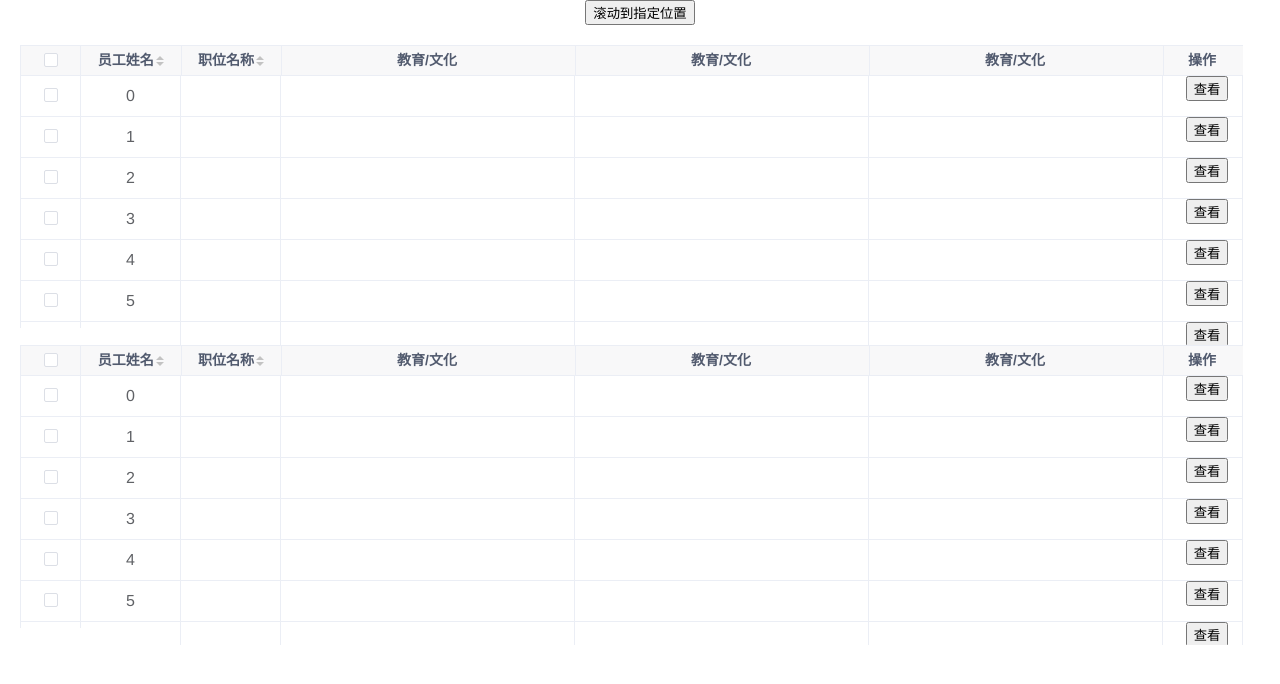
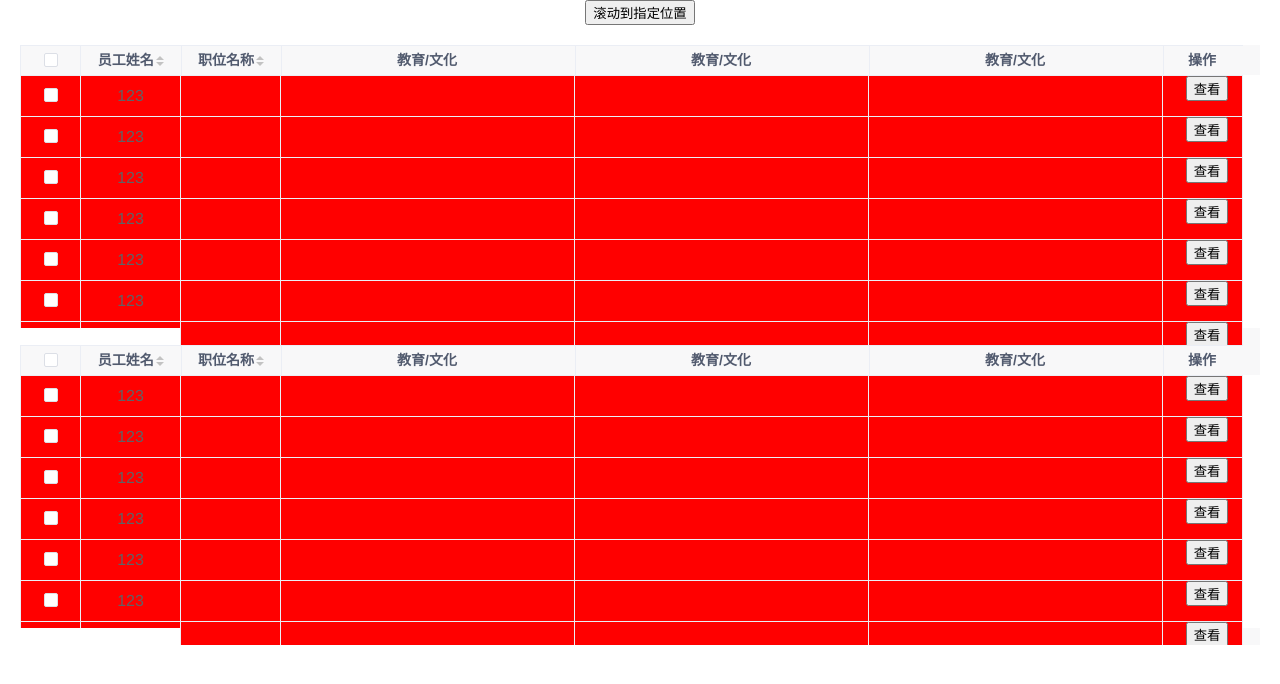
Before and after one commit to KINGXINL/vue-table, a Vue app: page / in a window 1280 px wide. Shown: the top 684 px of the page. Built offline with nearby package versions, Linux system fonts and the light colour scheme.

Commit message:
表格更新

```diff
--- a/package.json
+++ b/package.json
@@ -1,6 +1,6 @@
 {
   "name": "k-vue-table",
-  "version": "1.5.7",
+  "version": "1.5.19",
   "description": "A Vue.js project",
   "author": "kingxinl<kingxinl@163.com>",
   "license": "MIT",
--- a/src/App.vue
+++ b/src/App.vue
@@ -40,21 +40,21 @@ import fields from "./fieldList.js";
 export default {
   provide() {
     return {
-      vue: this
+      vue: this,
     };
   },
   components: {
-    ktable
+    ktable,
   },
   data() {
     return {
       data: Array.from(Array(111), (i, k) => {
-        return { id: k, name: k + 1 };
+        return { id: k, name: k + 1, backgound: "red" };
       }),
       fields: fields.call(this),
       select: {},
       selects: {},
-      xxx: true
+      xxx: true,
     };
   },
   created() {},
@@ -70,7 +70,7 @@ export default {
       console.log(a);
     },
     sort() {
-      this.data = this.data.sort(function(a, b) {
+      this.data = this.data.sort(function (a, b) {
         return b.id - a.id;
       });
     },
@@ -80,8 +80,8 @@ export default {
     },
     toModifyPage(v) {
       console.log(v);
-    }
-  }
+    },
+  },
 };
 </script>
 
--- a/src/fieldList.js
+++ b/src/fieldList.js
@@ -11,6 +11,10 @@ export default function () {
     width: 100,
     fixed: "left",
     sort: true,
+    value: (v) => {
+      console.log(v)
+      return 123;
+    }
   }, {
     key: "position_name",
     title: "职位名称",
--- a/src/kingxinl-vue-table/components/bodyItem.vue
+++ b/src/kingxinl-vue-table/components/bodyItem.vue
@@ -5,6 +5,7 @@
         <template v-if="field.key == 'selection'">
           <checkBox :checked.sync="checkStatus" @checkChange="checkOne"></checkBox>
         </template>
+        <template v-else-if="field.value">{{field.value(value, index)}}</template>
         <template v-else-if="field.render">
           <component
             :render="field.render"
--- a/src/kingxinl-vue-table/index.vue
+++ b/src/kingxinl-vue-table/index.vue
@@ -110,7 +110,7 @@
           </div>
         </div>
       </div>
-      <div class="k-main">
+      <div class="k-main" tabindex="-1" @keydown="upAndDown">
         <div
           ref="mainMain"
           class="k-main-main"
@@ -181,7 +181,7 @@
                     @click="clickDetail(showItem, showIndex + Math.ceil(count))"
                     @mouseleave="tdMouseleave"
                     :class="[CurrentRow == showIndex || ClickRow == showIndex + Math.ceil(count)?'CurrentRow ':'']"
-                    :style="{height: TdHeight + 'px'}"
+                    :style="{height: TdHeight + 'px', background: showItem.backgound?showItem.backgound:'', color: showItem.color?showItem.color:''}"
                     class="main-td"
                     v-if="item.fixed != 'left' && item.fixed != 'right'"
                     :key="index"
@@ -262,7 +262,7 @@
                     @click="clickDetail(showItem, showIndex + Math.ceil(count))"
                     @mouseleave="tdMouseleave"
                     :class="[CurrentRow == showIndex || ClickRow == showIndex + Math.ceil(count)?'CurrentRow ':'']"
-                    :style="{height: TdHeight + 'px'}"
+                    :style="{height: TdHeight + 'px', background: showItem.backgound?showItem.backgound:'', color: showItem.color?showItem.color:''}"
                     class="main-td"
                     v-if="item.fixed == 'left'"
                     :key="index"
@@ -400,7 +400,7 @@
                     @click="clickDetail(showItem, showIndex + Math.ceil(count))"
                     @mouseleave="tdMouseleave"
                     :class="[CurrentRow == showIndex || ClickRow == showIndex + Math.ceil(count)?'CurrentRow ':'']"
-                    :style="{height: TdHeight + 'px'}"
+                    :style="{height: TdHeight + 'px', background: showItem.backgound?showItem.backgound:'', color: showItem.color?showItem.color:''}"
                     class="main-td"
                     v-if="item.fixed == 'right'"
                     :key="index"
@@ -437,12 +437,12 @@ export default {
   name: "KingxinlVueTable",
   provide() {
     return {
-      vue: this
+      vue: this,
     };
   },
   components: {
     headItem,
-    bodyItem
+    bodyItem,
   },
   data() {
     return {
@@ -459,56 +459,56 @@ export default {
       count: 0,
       sortKey: null,
       isSort: 0,
-      boxShadow: 1
+      boxShadow: 1,
     };
   },
   props: {
     TdHeight: {
       // 行高
       value: String,
-      default: 30
+      default: 30,
     },
     selectList: {
       // 选中数据
       value: Object,
       default: () => {
         return {};
-      }
+      },
     },
     field: {
       // 表头字段
       value: Array,
-      default: () => []
+      default: () => [],
     },
     isColDrag: {
       // 是否可拖动
       value: Boolean,
-      default: true
+      default: true,
     },
     data: {
       // 原始数据
       value: Array,
-      default: () => []
+      default: () => [],
     },
     row_key: {
       // 选中时记录的数据 数组形式 可记录多个字段
       value: Array,
-      default: () => []
+      default: () => [],
     },
     row_join: {
       // 选中的对象的键组合字段
       value: String,
-      default: "-"
+      default: "-",
     },
     reserveSelection: {
       // 数据变更时是否保留上次选中数据 row_key有设置时才生效
       value: Boolean,
-      default: false
+      default: false,
     },
     clickShow: {
       //是否显示背景色
-      default: true
-    }
+      default: true,
+    },
   },
   computed: {
     fields: {
@@ -517,7 +517,7 @@ export default {
       },
       set() {
         return;
-      }
+      },
     },
     selectData: {
       get() {
@@ -525,8 +525,8 @@ export default {
       },
       set(v) {
         this.$emit("update:selectList", v);
-      }
-    }
+      },
+    },
   },
   watch: {
     selectData() {
@@ -556,9 +556,12 @@ export default {
           this.selectData = {};
         }
       } else {
-        if (dataInstanceChanged) {
+        if (dataInstanceChanged == true) {
           this.selectData = {};
         }
+      }
+      if (dataInstanceChanged == true) {
+        this.ClickRow = -1;
       }
       let height = this.data.length;
       this.$refs.mainHiddenTable.style.height =
@@ -579,7 +582,7 @@ export default {
     },
     field() {
       this.calculatedFieldWidth();
-    }
+    },
   },
   created() {},
   mounted() {
@@ -591,7 +594,7 @@ export default {
       this.heightScroll = true;
     }
     this.fields = [...this.fields];
-    this.$on("checkAll", v => {
+    this.$on("checkAll", (v) => {
       if (v) {
         for (let x in this.data) {
           if (this.row_key.length > 0) {
@@ -609,20 +612,22 @@ export default {
       }
       this.$emit("checkBoxAll", Object.values(this.selectData));
     });
-    this.$on("checkOne", value => {
+    this.$on("checkOne", (value) => {
       if (this.row_key.length > 0) {
         let Key = [];
         for (let rowKey of this.row_key) {
           Key.push(value.value[rowKey]);
         }
         if (value.status == false) {
-          delete this.selectData[Key.join(this.row_join)];
+          // delete this.selectData[Key.join(this.row_join)];
+          this.$delete(this.selectData, Key.join(this.row_join));
         } else {
           this.$set(this.selectData, Key.join(this.row_join), value.value);
         }
       } else {
         if (value.status == false) {
-          delete this.selectData[value.index];
+          // delete this.selectData[value.index];
+          this.$delete(this.selectData, value.index);
         } else {
           this.$set(this.selectData, value.index, value.value);
         }
@@ -630,7 +635,7 @@ export default {
       this.verificationIsAllCheck();
       this.$emit("checkBoxOne", Object.values(this.selectData), value.value);
     });
-    this.$on("itemSort", e => {
+    this.$on("itemSort", (e) => {
       this.sortKey = e.key;
       this.$emit("sort", e);
     });
@@ -647,6 +652,22 @@ export default {
     });
   },
   methods: {
+    upAndDown(e) {
+      if (this.clickShow) {
+        let count = this.ClickRow;
+        if (e.key == "ArrowUp") {
+          count--;
+        } else if (e.key == "ArrowDown") {
+          count++;
+        } else {
+          return false;
+        }
+        if (count >= 0 && count < this.data.length) {
+          this.scrollTo(count);
+          this.ClickRow = count;
+        }
+      }
+    },
     removeSort() {
       this.sortKey = null;
       this.isSort = 0;
@@ -668,6 +689,7 @@ export default {
       } else if (count <= 0) {
         this.$refs.mainHidden.scrollTop = 0;
       }
+      this.$emit("clickDetail", this.data[number], number);
     },
     verificationIsAllCheck() {
       // 判断是否全选
@@ -756,8 +778,6 @@ export default {
         if (this.ClickRow != index) {
           this.ClickRow = index;
           this.$emit("clickDetail", detail, index);
-        } else {
-          this.ClickRow = null;
         }
       }
     },
@@ -792,7 +812,7 @@ export default {
       if (this.$refs["KingXinL-TableBody"].clientWidth < this.TableWidth) {
         for (let item in this.fields) {
           if (typeof this.fields[item].width == "undefined") {
-            this.fields[item].width = 60;
+            this.fields[item].width = 40;
           }
         }
         this.scrollTh = true;
@@ -819,10 +839,10 @@ export default {
             if (typeof this.fields[item].width == "undefined") {
               let width = 0;
               if (for_count != count) {
-                width = parseInt(defaults / count > 60 ? defaults / count : 60);
+                width = parseInt(defaults / count > 40 ? defaults / count : 40);
               } else {
                 width =
-                  parseInt(defaults / count > 60 ? defaults / count : 60) + lx;
+                  parseInt(defaults / count > 40 ? defaults / count : 40) + lx;
               }
               this.fields[item].width = width;
               ++for_count;
@@ -917,8 +937,8 @@ export default {
       }
       let dragWidth =
         parseInt(this.$refs[drags + this.dragKey][0].width) + isWidth;
-      if (dragWidth < 60) {
-        dragWidth = 60;
+      if (dragWidth < 40) {
+        dragWidth = 40;
       }
       if (this.dragType == "left") {
         this.$refs["leftTop" + this.dragKey][0].width = dragWidth;
@@ -973,8 +993,8 @@ export default {
       if (this.clickShow) {
         this.CurrentRow = -1;
       }
-    }
-  }
+    },
+  },
 };
 </script>
 
@@ -991,6 +1011,7 @@ export default {
     display: flex;
     flex-direction: column;
     overflow: hidden;
+    background: #f8f8f9;
     table {
       width: 0;
       table-layout: fixed;
@@ -1020,6 +1041,7 @@ export default {
         border-bottom: 1px solid #ebeef5;
         border-left: 1px solid #ebeef5;
         border-right: 1px solid #ebeef5;
+        box-sizing: content-box;
         background: #f8f8f9;
       }
       tr th {
@@ -1051,7 +1073,7 @@ export default {
         display: flex;
         align-items: center;
         overflow: hidden;
-        background-color: #fff;
+        background-color: #f8f8f9;
         table {
           width: 0;
           table-layout: fixed;
@@ -1081,6 +1103,7 @@ export default {
       overflow: hidden;
       position: relative;
       align-items: center;
+      outline: none !important;
       table {
         width: 0;
         table-layout: fixed;
@@ -1141,6 +1164,7 @@ export default {
         border-left: 1px solid #ebeef5;
         border-right: 1px solid #ebeef5;
         overflow: hidden;
+        cursor: pointer;
       }
       .vertical-scroll {
         right: 17px;
```
Also changed, not shown: 2 other files (tests, documents, lock files or other folders). Lines whose indentation alone changed are shown as unchanged.
